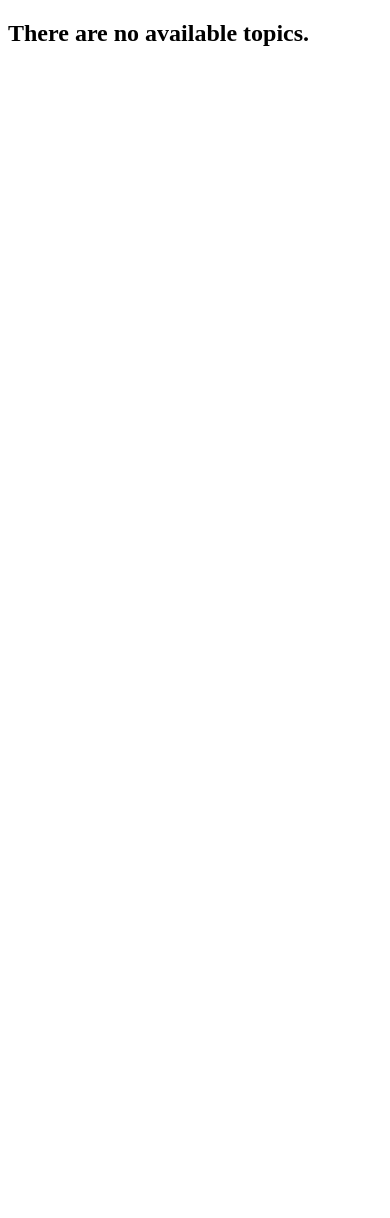
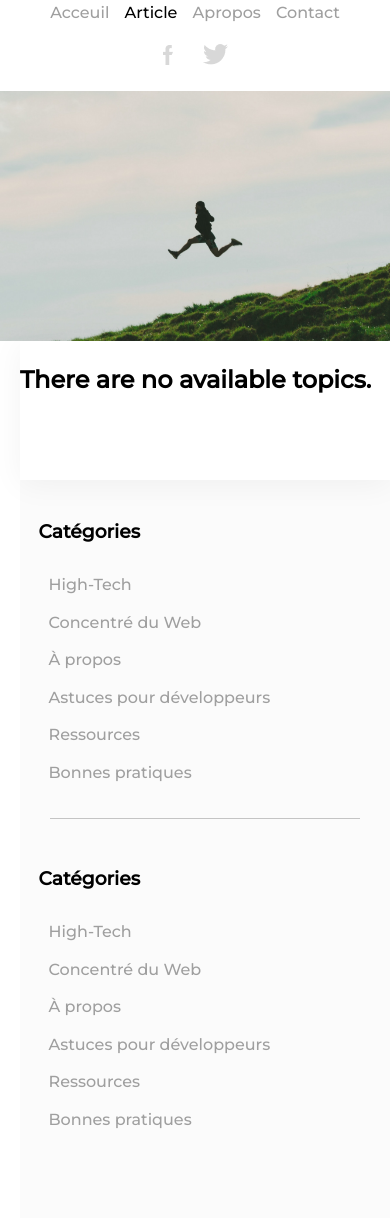
Before and after one commit to ounissi-zakaria/Django-projects, a Django app: page /blog/ in a window 390 px wide. Before the commit the page ends 46 px from the top, so only its background shows below. Run offline with Django 3.2, Linux system fonts and the light colour scheme; data that the repository does not hold is empty.

Commit message:
add blog index template and style and remove comment from topic admin

```diff
--- a/blog/admin.py
+++ b/blog/admin.py
@@ -1,17 +1,12 @@
 from django.contrib import admin
 from .models import Topic, Comment
 
-
-class CommentInline(admin.TabularInline):
-    model = Comment
-    extra = 3
 
 
 class TopicAdmin(admin.ModelAdmin):
     fields = ["topic_title", "topic_body", "topic_date"]
     list_display = ["topic_title", "topic_date", "number_of_comments"]
     search_fields = ["topic_title"]
-    inlines = [CommentInline]
 
 
 admin.site.register(Topic, TopicAdmin)
--- /dev/null
+++ b/blog/static/blog/style_grid.css
@@ -0,0 +1,234 @@
+*{
+    box-sizing: border-box;
+
+}
+
+body,html{
+    font-family: 'Montserrat', sans-serif;
+    margin: 0;
+    font-size:16px;
+    line-height: 1.6
+
+
+}
+.grid{
+    display: grid;
+    grid-template-rows: 91px 250px 80% ;
+     grid-template-areas:
+     "header "
+     "banner "
+     "main  "
+}
+
+.header{
+    grid-area: header;
+
+}
+.top-barre{
+    position: fixed;
+    width: 100%;
+    height: 91px;
+    z-index: 3;
+    display: flex;
+    flex-flow: wrap;
+    background: white;
+    justify-content: space-between ;
+
+}
+.menu{
+    display:flex;
+    width: 50%;
+    min-width: 320px;
+    justify-content: space-evenly ;
+    align-items: center
+
+}
+.barre-link{
+
+
+    text-decoration: none;
+    color: #9F9F9F
+}
+.barre-link:hover , .barre-link-active{
+    color: black;
+    text-decoration: none;
+    transition: color .5s
+}
+.social_media{
+    width: 10%;
+    display: flex;
+    min-width: 320px;
+    padding: 3px;
+    align-items: center;
+    justify-content: center ;
+
+
+
+}
+.social{
+  opacity: 15%;
+  padding: 15px;
+  margin-right: 1%
+}
+.social:hover{
+    opacity: 100%;
+    transition: opacity .5s;
+}
+.banner{
+    grid-area: banner;
+    background-image: url("img/image.png");
+    background-position: center;
+    background-size: cover;
+
+
+}
+.main{
+    margin-left:20px;
+    grid-area: main;
+    display: grid;
+    grid-template-columns: 80% 20% ;
+     grid-template-areas:
+     "body aside "
+
+}
+.contenu{
+    grid-area: body;
+    box-shadow: 0px 4px 30px 0px rgba(0, 0, 0, 0.05);
+    z-index: 2;
+}
+.objet{
+    display: flex;
+    max-width: 1040px;
+
+    justify-content: center;
+    overflow: hidden;
+    margin:auto;
+    margin-bottom: 20px;
+    padding: 20px;
+
+
+}
+.image {
+    max-width: 364px;
+    max-height: 203px;
+
+}
+.image:hover{
+    transform: scale(1) rotate(10deg);
+    transition: transform .5s
+}
+.paf{
+    max-width: 606;
+
+    padding-left: 20px;
+
+}
+.paf p{
+    text-align: justify;
+    margin:0
+
+}
+.date{
+    margin: 0;
+    color: #00000099;
+
+}
+.lien , .titre{
+    margin: 1.1% 0 0.3%  0;
+    text-decoration: none;
+    color: black;
+    font-family: "cardo", serif;
+    font-size: 36px;
+    font-weight: 700;
+    line-height: 41px;
+    text-align: left;
+
+}
+.lien:hover{
+    text-decoration: underline;
+
+}
+.titre::after{
+    content: '';
+    display: block;
+    height: 3px;
+    background: #000000;
+    width: 20%;
+
+}
+.side-barre{
+    grid-area: aside;
+    background-color: #FBFBFB;
+    z-index: 1;
+
+
+}
+.categories{
+    padding: 5%
+}
+.categories h1{
+    font-weight: 700;
+
+}
+.alpha  {
+   list-style: none;
+    margin:  0;
+    padding: 0;
+
+
+}
+.alpha li{
+    padding: 6px 0;
+}
+.tag{
+    text-decoration: none;
+    color: #9F9F9F;
+    padding: 10px;
+}
+.tag:hover{
+    color: black
+
+}
+.side-barre hr{
+    border: none;
+    height: 1px;
+    width: 84%;
+    background-color: #C4C4C4;
+
+}
+
+@media screen and (max-width: 800px){
+
+    .main{
+    grid-template-areas: none;
+     grid-template-columns: 1fr;
+
+
+    }
+
+    .objet{
+
+        margin: 0 0 1% 0;
+        flex-flow: wrap;
+        /*z-index: 0;*/
+
+    }
+    .contenu,.side-barre{
+        grid-area: auto;
+    }
+    .menu {
+
+    margin: auto;
+    }
+    .social_media{
+        margin: auto
+    }
+    .image{
+        max-width: none;
+        width: 100%;
+        margin-bottom: 1rem;
+    }
+
+
+
+}
--- a/blog/templates/blog/index.html
+++ b/blog/templates/blog/index.html
@@ -1,18 +1,98 @@
-<!DOCTYPE html>
+<!-- <!DOCTYPE html>
 <html lang="en" dir="ltr">
   <head>
     <meta charset="utf-8">
     <title></title>
   </head>
   <body>
+
+  </body>
+</html> -->
+<!DOCTYPE html>
+<html lang="en">
+
+  <head>
+    {% load static %}
+    <meta charset="UTF-8">
+    <meta name="viewport" content="width=device-width, initial-scale=1.0">
+    <meta http-equiv="X-UA-Compatible" content="ie=edge">
+    <link rel="stylesheet" href="{% static 'blog/style_grid.css' %}">
+    <link rel="preconnect" href="https://fonts.googleapis.com">
+    <link rel="preconnect" href="https://fonts.gstatic.com" crossorigin>
+    <link href="https://fonts.googleapis.com/css2?family=Cardo:wght@700&family=Montserrat:ital,wght@0,500;1,300;1,700&display=swap" rel="stylesheet">
+    <title>Le Blog</title>
+  </head>
+
+  <body>
+    <div class="grid">
+      <header class="header">
+        <div class="top-barre">
+          <nav class="menu">
+            <a href="{% url 'main:index' %}" class="barre-link">Acceuil</a>
+            <a href="#" class="barre-link-active">Article</a>
+            <a href="#" class="barre-link">Apropos</a>
+            <a href="#" class="barre-link">Contact</a>
+          </nav>
+          <nav class="social_media">
+            <a href=""><img src="{% static 'blog/img/Shape.png' %}" alt="facebook_button" class="social"></a>
+            <a href=""><img src="{% static 'blog/img/twitter.png' %}" alt="twitter_button" class="social"></a>
+          </nav>
+        </div>
+      </header>
+      <div class="banner"></div>
+      <main class="main">
+        <article class="contenu">
+
           {% if topic_list %}
           {% for topic in topic_list %}
-        <ul>
-          <li> <a href="{% url 'blog:detail' topic.id %}">{{ topic.topic_title }}</a> </li>
-        </ul>
+            <div class="objet">
+              <img src="{% static 'blog/img/img.png' %}" alt="image quelquonc" class="image">
+              <div class="paf">
+                <p class="date">{{ topic.topic_date }}</p>
+                <a href="{% url 'blog:detail' topic.id %}" class="lien">
+                  <h1 class="titre">{{ topic.topic_title }}</h1>
+                </a>
+                <p class="paragraph"> {{ topic.topic_body|truncatewords:50 }}...</p>
+              </div>
+            </div>
           {% endfor %}
           {% else %}
           <h2>There are no available topics.</h2>
           {% endif %}
+
+        </article>
+        <aside class="side-barre">
+          <nav class="categories">
+            <h1>Catégories</h1>
+            <ul class="alpha">
+              <li><a href="High-Tech.html" class="tag">High-Tech</a></li>
+              <li><a href="Concentre-du-Web" class="tag">Concentré du Web</a></li>
+              <li><a href="about.html" class="tag">À propos</a></li>
+              <li><a href="Astuces-pour-développeurs" class="tag">Astuces pour développeurs</a></li>
+              <li><a href="Ressources.html" class="tag">Ressources</a></li>
+              <li><a href="Bonnes-pratiques.html" class="tag">Bonnes pratiques</a></li>
+            </ul>
+
+          </nav>
+          <hr>
+          <nav class="categories">
+            <h1>Catégories</h1>
+            <ul class="alpha">
+              <li><a href="High-Tech.html" class="tag">High-Tech</a></li>
+              <li><a href="Concentre-du-Web" class="tag">Concentré du Web</a></li>
+              <li><a href="about.html" class="tag">À propos</a></li>
+              <li><a href="Astuces-pour-développeurs" class="tag">Astuces pour développeurs</a></li>
+              <li><a href="Ressources.html" class="tag">Ressources</a></li>
+              <li><a href="Bonnes-pratiques.html" class="tag">Bonnes pratiques</a></li>
+            </ul>
+
+          </nav>
+
+
+        </aside>
+      </main>
+    </div>
+
   </body>
+
 </html>
```
Also changed, not shown: blog/static/blog/img/Shape.png (added), blog/static/blog/img/image.png (added), blog/static/blog/img/img.png (added), blog/static/blog/img/twitter.png (added). Lines whose indentation alone changed are shown as unchanged.
